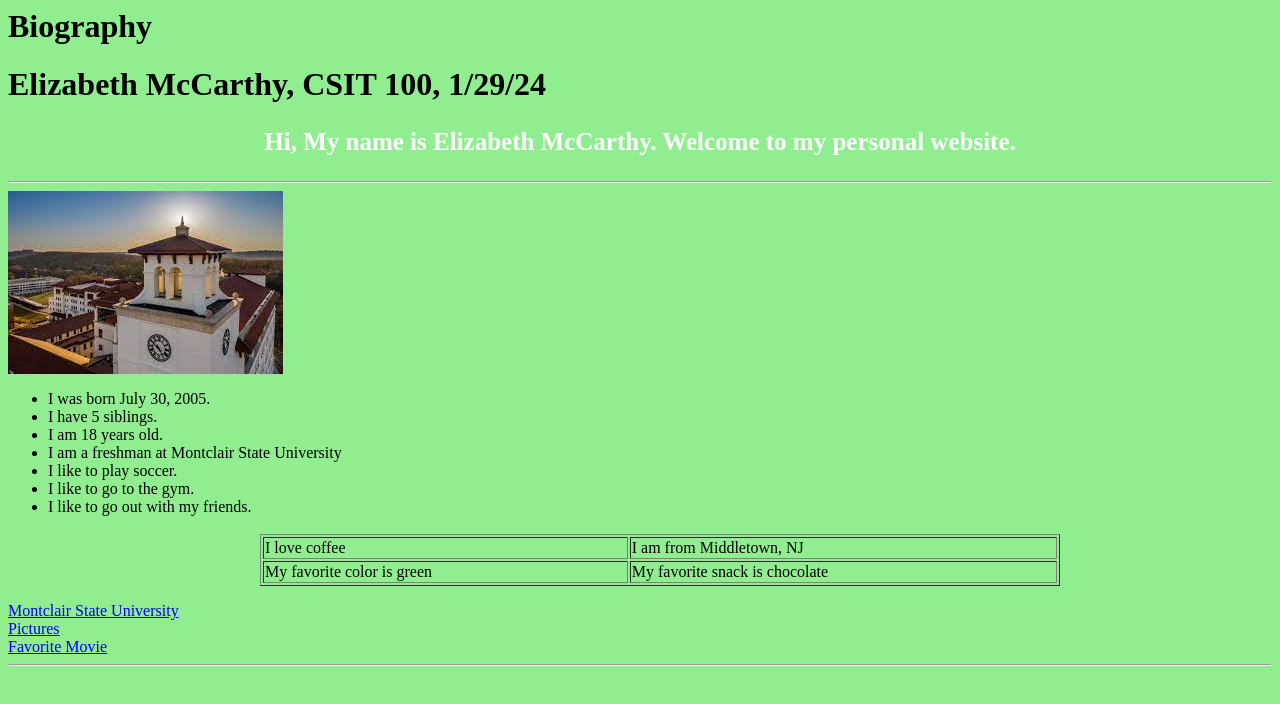
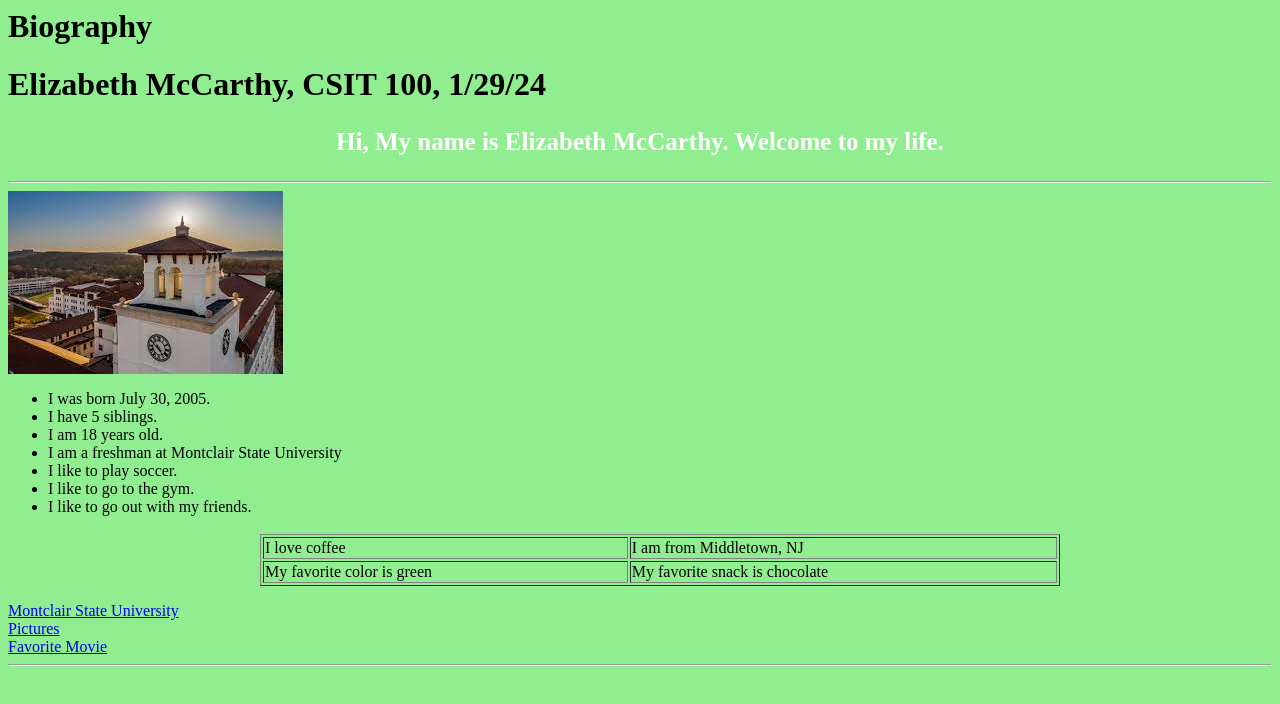
Before and after one commit to Liz-McCarthy/mccarthyl2, a plain HTML site: page index.html in a window 1280 px wide. Drawn offline with Linux system fonts and the light colour scheme.

Commit message:
Update index.html

```diff
--- a/index.html
+++ b/index.html
@@ -6,7 +6,7 @@
 <h1>Elizabeth McCarthy, CSIT 100, 1/29/24 </h1>
 <body style="background-color:lightgreen;">
 <p style="font: bold 25px comic sans;color:white;text-align:center;">
-Hi, My name is Elizabeth McCarthy.  Welcome to my personal website.</p>
+Hi, My name is Elizabeth McCarthy. Welcome to my life.</p>
 <hr />
 <img src="download.jpeg" /
 <br />
```
